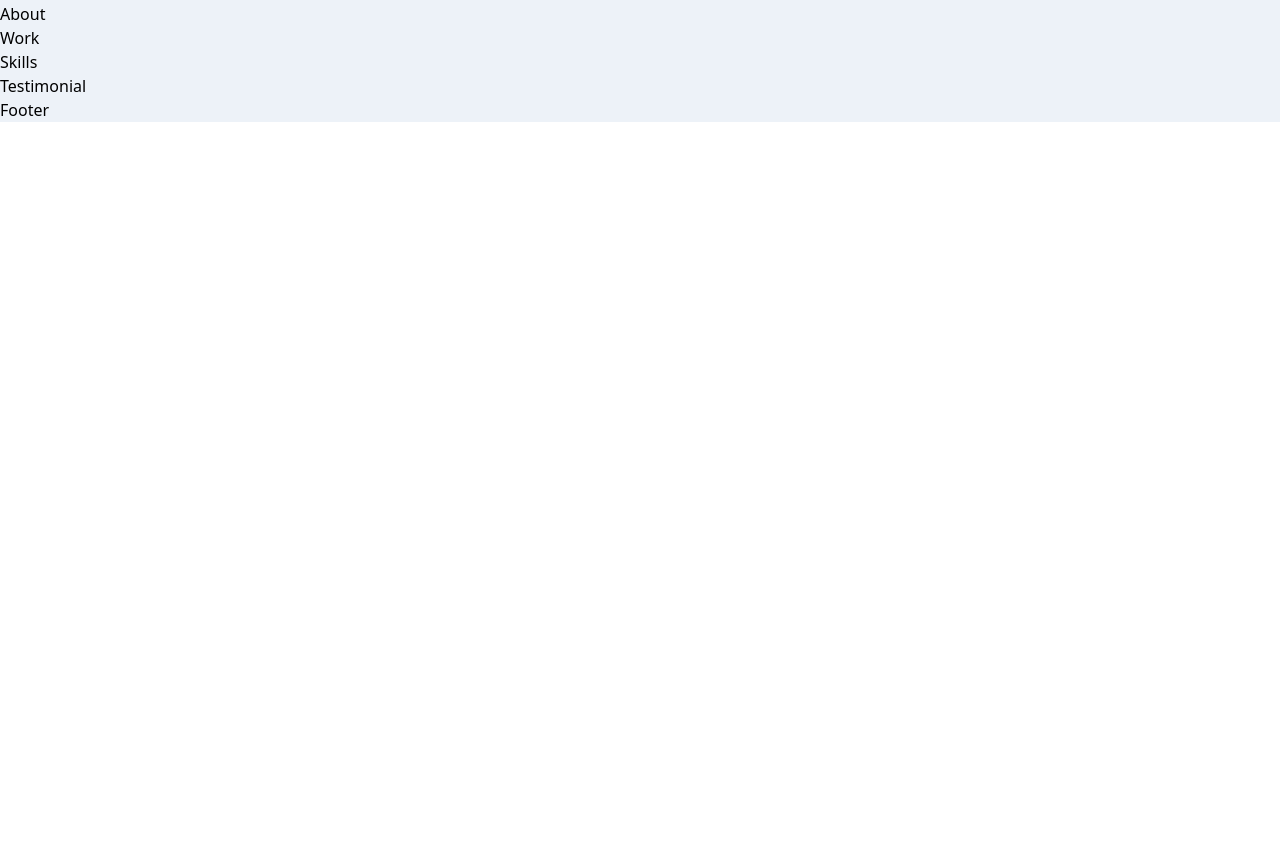
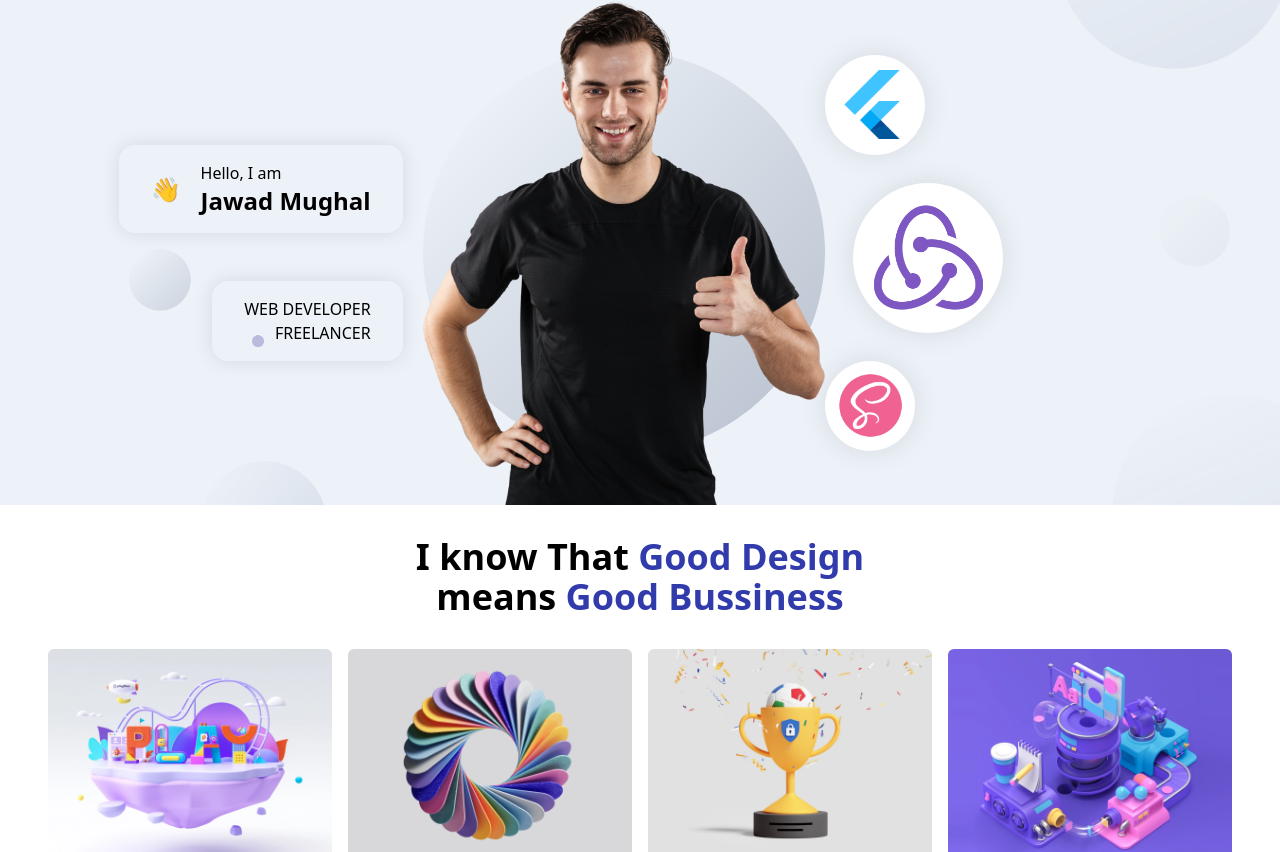
Before and after one commit to jawad-ilyas/Build-and-Deploy-a-Fullstack-Responsive-Portfolio-Website-Client, a React (Vite) app: page / in a window 1280 px wide. Shown: the part 128-980 px from the top of the page. Before the commit the page ends 800 px from the top, so only its background shows below. Built offline with nearby package versions, Linux system fonts and the light colour scheme.

Commit message:
about us section complete

```diff
--- a/src/components/Navbar/Navbar.jsx
+++ b/src/components/Navbar/Navbar.jsx
@@ -3,27 +3,18 @@ import { motion } from "framer-motion";
 import { useState } from "react";
 
 const Navbar = () => {
-  // Mobile menu toggle state
   const [toggle, setToggle] = useState(false);
-
-  // Ensure no duplicate items in the navItems array
   const navItems = ['home', 'about', 'work', 'skills', 'contact'];
 
   return (
-    <header style={{ background: "rgba(255,255,255,0.25)", backdropFilter: "blur(4px)", border: "1px solid rgba(255,255,255,0.18)" }}>
-
-
-      <nav className="container mx-auto px-4 py-8" >
-        <div className="md:flex hidden sticky z-20 justify-between items-center">
-          {/* logo */}
+    <header className="fixed top-0 left-0 z-50 right-0 w-full" style={{ background: "rgba(255,255,255,0.25)", backdropFilter: "blur(4px)", border: "1px solid rgba(255,255,255,0.18)" }}>
+      <nav className="container mx-auto py-8  ">
+        <div className="md:flex hidden px-4  right-0 w-full justify-between items-center">
           <div className="flex items-center justify-center">
             <h1 className="font-bold font-serif text-3xl">JMD</h1>
-            {/* <img className="object-cover" src={images.logo} alt="Logo" /> */}
           </div>
-
-          {/* nav items */}
           <ul className="flex flex-1 flex-row items-center justify-center space-x-4">
-            {navItems?.map((item) => (
+            {navItems.map((item) => (
               <li className="uppercase group text-grayColor font-medium font-serif text-xl cursor-pointer" key={`link-${item}`}>
                 <div className="size-2 rounded-full bg-transparent mx-auto mb-1 group-hover:bg-secondaryColor" />
                 <a className="transition-all duration-200 ease-in-out hover:text-secondaryColor" href={`#${item}`}>
@@ -34,30 +25,22 @@ const Navbar = () => {
           </ul>
         </div>
 
-        {/* Mobile menu */}
-        <div className="flex md:hidden  justify-between items-center">
+        <div className="flex md:hidden justify-between items-center">
           <div className="flex items-center justify-center">
             <h1 className="font-bold font-serif text-3xl">JMD</h1>
-
-            {/* <img className="object-cover" src={images.logo} alt="Logo" /> */}
           </div>
           <div>
-            <HiMenuAlt4 onClick={() => setToggle(true)} className="size-7 p-1 rounded-full  flex items-center justify-end bg-secondaryColor text-white cursor-pointer" />
+            <HiMenuAlt4 onClick={() => setToggle(true)} className="size-7 p-1 rounded-full flex items-center justify-end bg-secondaryColor text-white cursor-pointer" />
             {toggle && (
               <motion.div
                 className="fixed top-0 right-0 p-4 w-4/5 bg-whiteColor h-screen bg-menu-bg bg-cover bg-repeat z-30 shadow-lg"
-                style={{
-
-                  // backdropFilter: "blur(10px)",
-                  boxShadow: "0 0 20px rgba(168 , 168 , 168 , 0.15)",
-                  border: "1px solid rgba(255,255,255,0.18)",
-                }}
-                whileInView={{ x: [200, 0] }}
-                transition={{ duration: 0.85, ease: 'easeInOut' }}
+                style={{ boxShadow: "0 0 20px rgba(168, 168, 168, 0.15)", border: "1px solid rgba(255,255,255,0.18)" }}
+                whileInView={{ x: [300, 0] }}
+                transition={{ duration: 0.4, ease: 'easeInOut' }}
               >
                 <HiX onClick={() => setToggle(false)} className="size-7 p-1 rounded-full bg-secondaryColor text-white cursor-pointer mb-8" />
                 <ul className="flex flex-col items-start justify-start space-y-4">
-                  {navItems?.map((item) => (
+                  {navItems.map((item) => (
                     <li className="uppercase text-grayColor font-medium font-serif text-xl cursor-pointer" key={`mobile-link-${item}`}>
                       <a className="transition-all duration-200 ease-in-out hover:text-secondaryColor" href={`#${item}`} onClick={() => setToggle(false)}>
                         {item}
--- /dev/null
+++ b/src/components/header/Header.css
@@ -0,0 +1,14 @@
+.circle-cmp:nth-child(1)
+{
+    width: 100px;
+    height: 100px;
+}
+.circle-cmp:nth-child(2) {
+    margin: 1.75rem;
+    width: 150px;
+    height: 150px;
+}
+.circle-cmp:nth-child(3) {
+    width: 90px;
+    height: 90px;
+}
--- a/src/components/header/Header.jsx
+++ b/src/components/header/Header.jsx
@@ -1,7 +1,71 @@
+import { motion } from "framer-motion"
+import { images } from "../../constants/"
+import "./Header.css"
+const Header = () => {
+  const scaleVariants = {
+    whileInView: {
+      scale: [0, 1],
+      opacity: [0, 1],
+      transition: {
+        duration: 1,
+        ease: 'easeInOut'
+      }
+    }
+  }
+  return (
+    <div id="home" className="app__header app__flex  flex-col flex lg:flex-row bg-home-bg bg-repeat bg-cover bg-center w-full h-full pt-30 pr-4 pl-8 lg:pt-32 lg:pr-8 lg:pl-0 lg:pb-0">
+      {/* left */}
+      <motion.div
+        whileInView={{ x: [-100, 0], opacity: [0, 1] }}
+        transition={{ duration: 3 }}
+        className="app__header-info flex flex-col items-end  justify-center me-5 w-1/3"
+      >
+        <div className="app__header-badge      flex flex-col items-end justify-end">
+          <div style={{ boxShadow: "0 0 20px rgba(0,0,0,0.1)" }} className="badge-cmp  app_flex   px-8 py-4 border-whiteColor rounded-2xl flex-row  flex  items-center justify-center">
+            <span className="text-2xl font-medium">👋</span>
+            <div style={{ marginLeft: 20 }}>
+              <p className="p-text">Hello, I am </p>
+              <h1 className="head-text font-semibold text-2xl">Jawad Mughal</h1>
+            </div>
+          </div>
+          <div style={{ boxShadow: "0 0 20px rgba(0,0,0,0.1)" }} className=" mt-12 tag-cmp app__flex  px-8 py-4  border-whiteColor rounded-2xl flex-row w-auto ">
+            <p className="p-text  uppercase text-right">Web Developer</p>
+            <p className="p-text  uppercase text-right">FreeLancer</p>
+          </div>
+        </div>
 
-const Header = () => {
-  return (
-    <div>Header</div>
+      </motion.div>
+      {/* center */}
+      <motion.div
+        whileInView={{ opacity: [0, 1] }}
+        transition={{ duration: 3, delayChildren: 0.5 }}
+        className="app__header-img  h-full flex flex-end justify-end  relative w-1/3"
+      >
+
+        <img className="w-full object-contain z-10" src={images.profile} alt="profile_bg" />
+        <motion.img
+          whileInView={{ scale: [0, 1] }}
+          transition={{ duration: 1, ease: 'easeInOut' }}
+          src={images.circle}
+          alt="profile_cirlce"
+          className="overlay_circle absolute inset-0 z-0 w-full h-full"
+        />
+      </motion.div>
+      {/* right */}
+      <motion.div
+        variants={scaleVariants}
+        whileInView={scaleVariants.whileInView}
+        className="app_header-circles flex flex-col items-start  justify-center me-5 w-1/3"
+      >
+        {[images.flutter, images.redux, images.sass].map((circle, index) => (
+          <div className="circle-cmp app__flex rounded-full flex items-center justify-center size-24 bg-white " style={{ boxShadow: "0 0 29px rgba(0, 0, 0, 0.1)" }} key={`circle-${index}`}>
+            <img className="size-10/12 " src={circle} alt="circle" />
+          </div>
+        ))}
+
+      </motion.div>
+
+    </div>
   )
 }
 
--- a/src/container/about/About.jsx
+++ b/src/container/about/About.jsx
@@ -1,7 +1,47 @@
+import { motion } from "framer-motion"
+import { useEffect, useState } from "react"
+import { images } from "../../constants"
+const About = () => {
 
-const About = () => {
+  const abouts = [
+    { title: "web development ", description: "I am a good web developer ", imgUrl: images.about01 },
+    { title: "web Design ", description: "I am a good web developer ", imgUrl: images.about02 },
+    { title: "Ui/Ux ", description: "I am a good web developer ", imgUrl: images.about03 },
+    { title: "Web Animation ", description: "I am a good web developer ", imgUrl: images.about04 },
+    { title: "Web Animation ", description: "I am a good web developer ", imgUrl: images.about04 },
+    { title: "Web Animation ", description: "I am a good web developer ", imgUrl: images.about04 },
+    { title: "Web Animation ", description: "I am a good web developer ", imgUrl: images.about04 },
+    { title: "Web Animation ", description: "I am a good web developer ", imgUrl: images.about04 },
+  ]
   return (
-    <div>About</div>
+    <div className="bg-whiteColor">
+      <div className=" container mx-auto">
+        <h2 className="head-text text-center text-4xl font-semibold pt-8">
+          I know That
+          <span className="text-secondaryColor"> Good Design </span>
+          <br />
+          means
+          <span className="text-secondaryColor"> Good Bussiness </span>
+        </h2>
+
+
+        <div className="app__profiles px-12 grid gap-4 grid-cols-4 justify-center items-start flex-wrap mt-8">
+          {abouts.map((about, index) => (
+            <motion.div
+              whileInView={{ opacity: 1 }}
+              whileHover={{ scale: 1.1 }}
+              transition={{ duration: 0.5, type: 'tween' }}
+              className="app_profiles-item w-full  flex justify-start items-start flex-col "
+              key={about.title + index}
+            >
+              <img className="w-full object-cover h-42 rounded-md" src={about.imgUrl} alt={about.title} />
+              <h2 className="bold-text capitalize font-semibold text-2xl" style={{ marginTop: 20 }}>{about.title}</h2>
+              <p className="p-text font-light text-base" style={{ marginTop: 4 }}>{about.description}</p>
+            </motion.div>
+          ))}
+        </div>
+      </div>
+    </div>
   )
 }
 
--- a/tailwind.config.js
+++ b/tailwind.config.js
@@ -8,6 +8,7 @@ export default {
     extend: {
       backgroundImage: {
         'menu-bg': "url('/src/assets/bgWhite.png')", // Adjust path based on your structure
+        'home-bg': "url('/src/assets/bgIMG.png')", // Adjust path based on your structure
       },
       colors: {
         primaryColor: "#edf2f8",   /* Tailwind: bg-blue-50 */
```
